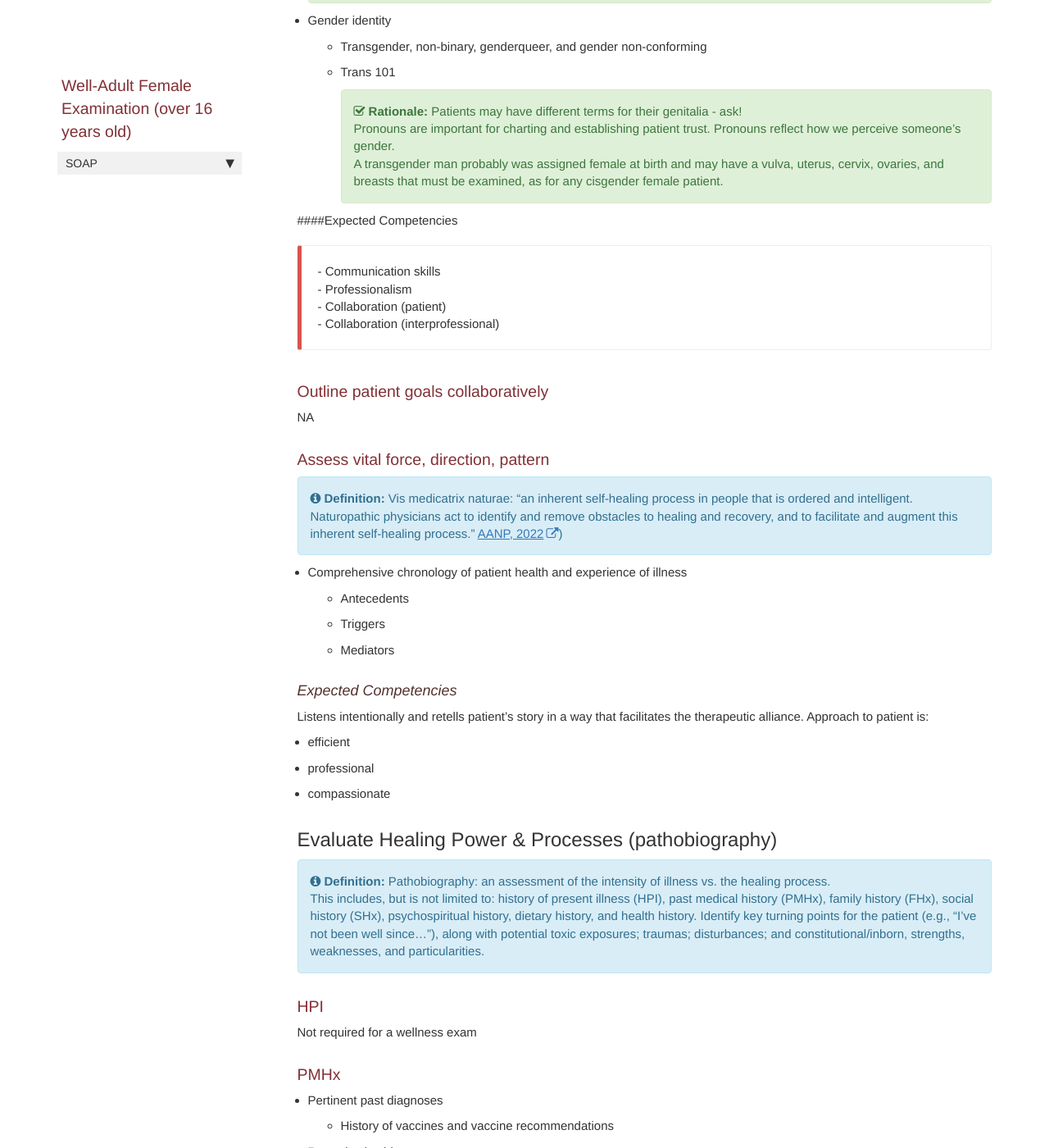
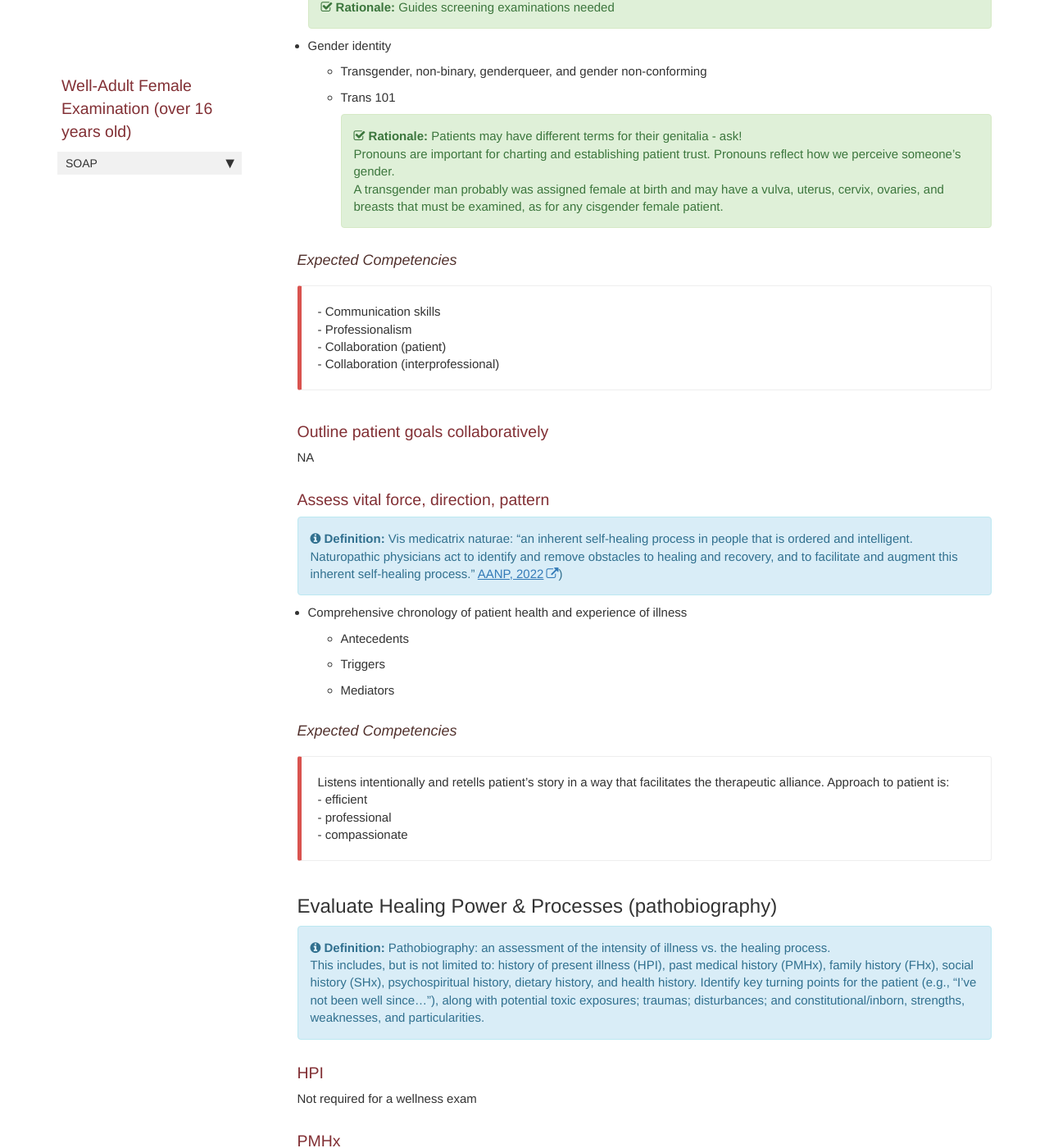
Before and after one commit to naturemed/naturemed.github.io, a Jekyll site: the page built from pages/epa/001/epa_subjective.md, in a window 1280 px wide and 1400 px high, scrolled down 768 px. Shown: the whole window at 82% size. Built offline with Jekyll 4.4.1, drawn with Linux system fonts in a browser that asks for light colours; comment, search, counter and statistics services are not loaded; part of the change alters nothing that is shown; some of the changed text lies outside the part shown.

Commit message:
Update epa_subjective.md

```diff
--- a/pages/epa/001/epa_subjective.md
+++ b/pages/epa/001/epa_subjective.md
@@ -18,7 +18,7 @@ permalink: epa_subjective_1.html
   - Trans 101
     {% include rationale.html content= 'Patients may have different terms for their genitalia - ask!<br>Pronouns are important for charting and establishing patient trust. Pronouns reflect how we perceive someone’s gender.<br>A transgender man probably was assigned female at birth and may have a vulva, uterus, cervix, ovaries, and breasts that must be examined, as for any cisgender female patient.' %}
 
-####Expected Competencies
+#### Expected Competencies
 {% include callout.html content= "- Communication skills<br>- Professionalism<br>- Collaboration (patient)<br>- Collaboration (interprofessional)" type="danger" %}
 
 
@@ -34,10 +34,7 @@ NA
   - Mediators
 
 #### Expected Competencies
-Listens intentionally and retells patient’s story in a way that facilitates the therapeutic alliance. Approach to patient is:
-- efficient
-- professional
-- compassionate
+{% include callout.html content= "Listens intentionally and retells patient’s story in a way that facilitates the therapeutic alliance. Approach to patient is:<br>- efficient<br>- professional<br>- compassionate" type="danger" %}
 
 
 
```
